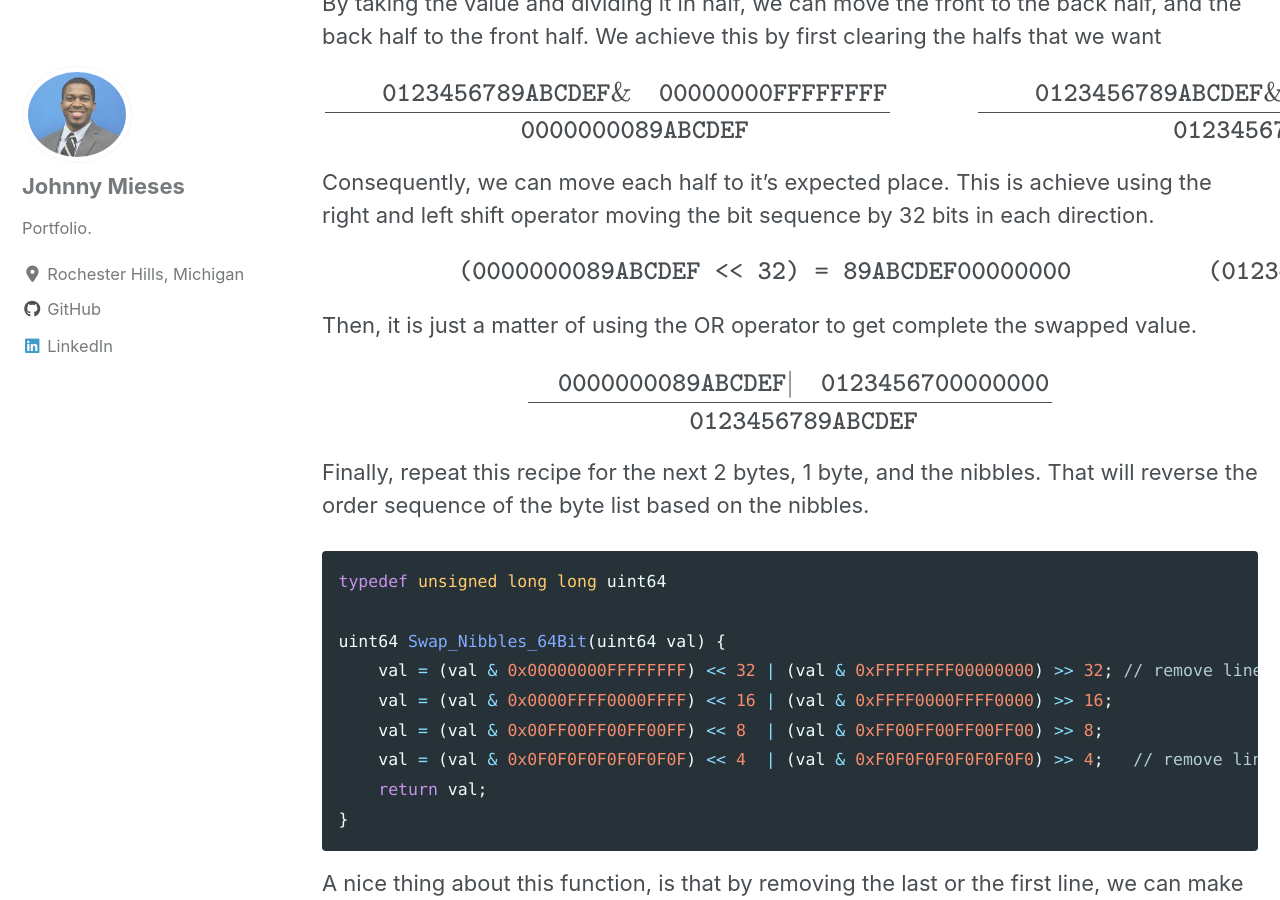
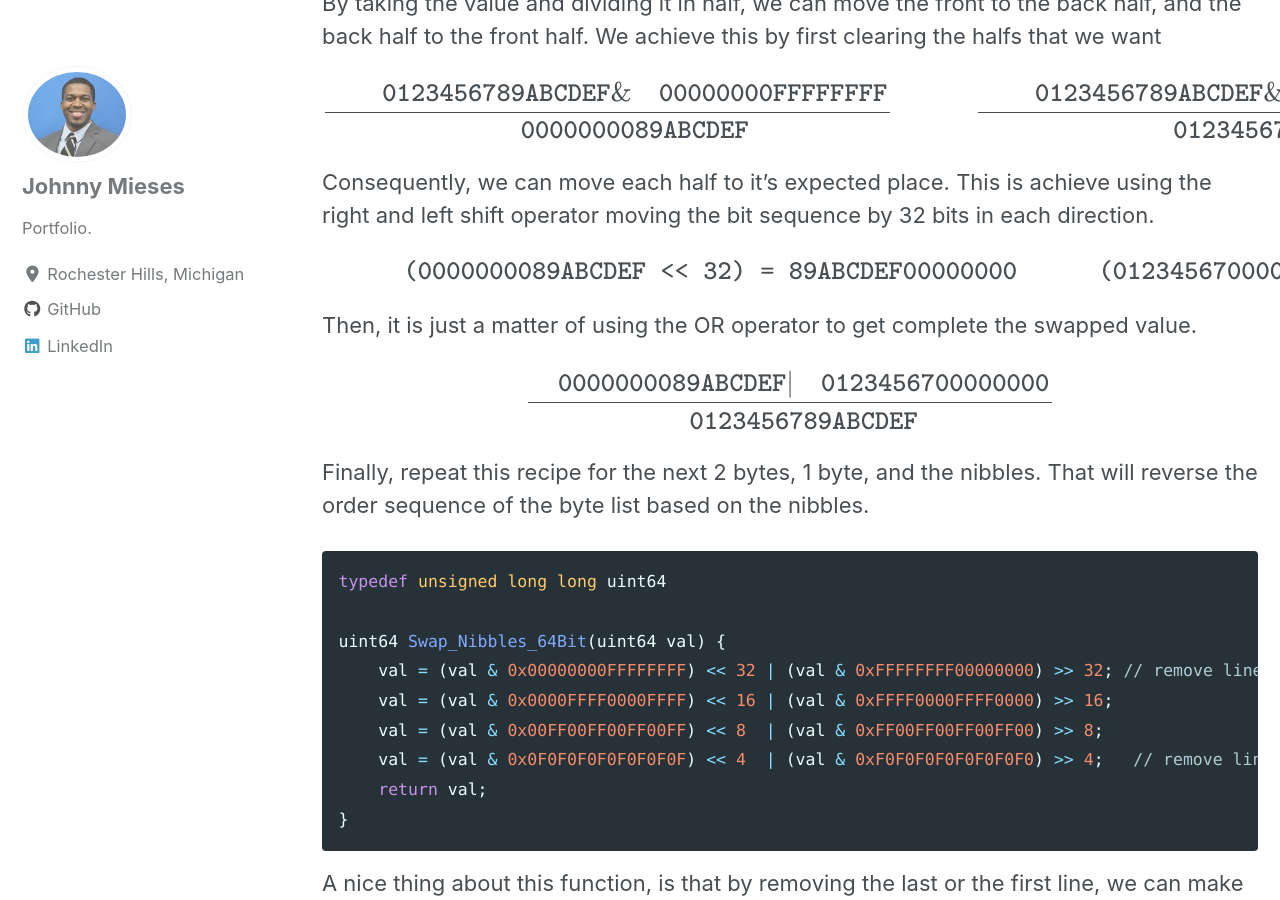
Before and after one commit to jmieses/jmportfolio.github.io, a Jekyll site: the page built from _posts/2020-04-24-Swapping-Nibbles-in-64-bitfield.md, in a window 1280 px wide and 900 px high, scrolled down 984 px. Built offline with Jekyll 4.4.1, drawn with Linux system fonts in a browser that asks for light colours; cached includes are drawn as plain includes; nearby versions of some CDN libraries; formulas are drawn with MathJax 3.

Commit message:
post update

```diff
--- a/_posts/2020-04-24-Swapping-Nibbles-in-64-bitfield.md
+++ b/_posts/2020-04-24-Swapping-Nibbles-in-64-bitfield.md
@@ -26,8 +26,8 @@ $$ \frac{\qquad \texttt{0123456789ABCDEF} \\ \& \quad \texttt{00000000FFFFFFFF}}
 
 Consequently, we can move each half to it's expected place. This is achieve using the right and left shift operator moving the bit sequence by 32 bits in each direction.
 
-$$ \hspace{5em} \texttt{(0000000089ABCDEF << 32) = 89ABCDEF00000000} \\
-\hspace{5em} \texttt{(0123456700000000 >> 32) = 0000000001234567}$$
+$$ \hspace{3em} \texttt{(0000000089ABCDEF << 32) = 89ABCDEF00000000} \\
+\hspace{3em} \texttt{(0123456700000000 >> 32) = 0000000001234567}$$
 
 Then, it is just a matter of using the OR operator to get complete the swapped value.
 
```
